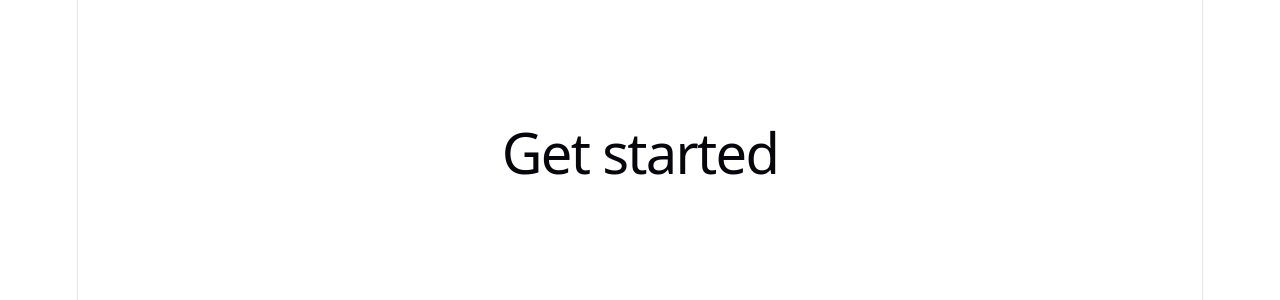
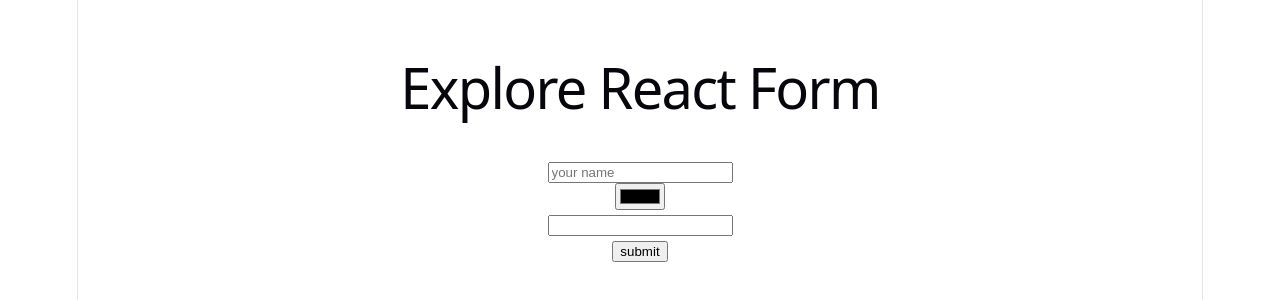
Before and after one commit to MahbubaSultanaEty/m-38-context-api-custom-hook, a React (Vite) app: page / in a window 1280 px wide. Shown: the part 248-548 px from the top of the page. Built offline with nearby package versions, Linux system fonts and the light colour scheme.

Commit message:
access data from input using e.target and onSubmit

```diff
--- a/src/App.jsx
+++ b/src/App.jsx
@@ -1,5 +1,6 @@
 
 import './App.css'
+import SimpleForm from './Components/SimpleForm/SimpleForm'
 
 function App() {
 
@@ -8,8 +9,8 @@ function App() {
     <>
       <section id="center">
 
-          <h1>Get started</h1>
-
+          <h1>Explore React Form </h1>
+            <SimpleForm></SimpleForm>
    </section>
     </>
   )
--- /dev/null
+++ b/src/Components/SimpleForm/SimpleForm.jsx
@@ -0,0 +1,27 @@
+import React from 'react';
+
+const SimpleForm = () => {
+    const handleSubmit = (e) => {
+        e.preventDefault();
+        console.log(e.target.name.value);
+        console.log(e.target.color.value);
+        console.log(e.target.email.value);
+        console.log("form submit");
+    }
+    return (
+        <div>
+            <form onSubmit={handleSubmit}>
+                <input placeholder='your name' name="name" type='text' />
+                <br />
+                <input type="color" name='color' />
+                <br />
+                <input type="email" name='email' />
+
+                <br />
+                <input type="submit" value="submit" />
+            </form>
+        </div>
+    );
+};
+
+export default SimpleForm;
```
